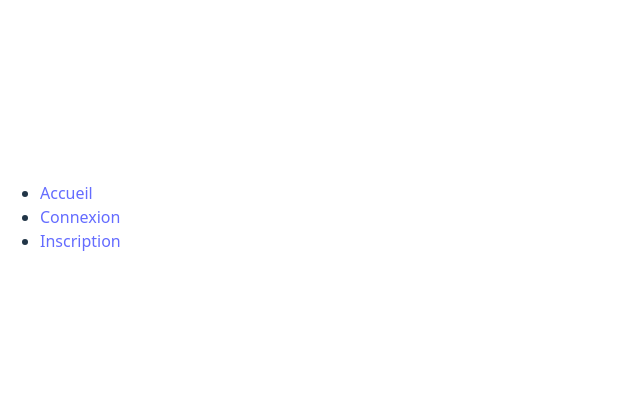
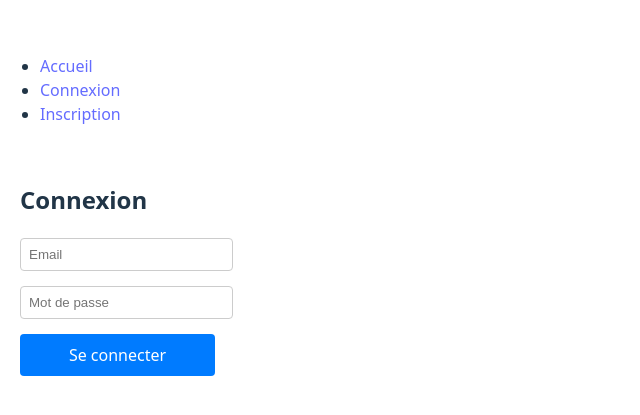
Before and after one commit to KanA-P-dot/SecureNotes, a React (Vite) app in the folder secure-notes-frontend/: page /login in a window 1280 px wide. Shown: the part 183-598 px from the top of the page, without its empty margins (0-640 px from the left). Built offline with nearby package versions, Linux system fonts and the light colour scheme.

Commit message:
feat: ajout page Login et harmonisation du style abvec register

```diff
--- a/secure-notes-frontend/src/App.jsx
+++ b/secure-notes-frontend/src/App.jsx
@@ -1,7 +1,7 @@
 import { BrowserRouter as Router, Routes, Route } from 'react-router-dom'
 import Navbar from './components/Navbar'
 import Dashboard from './pages/Dashboard'
-// import Login from './pages/Login'
+import Login from './pages/Login'
 import Register from './pages/Register'
 // import NoteEditor from './pages/NoteEditor'
 
@@ -14,7 +14,7 @@ function App() {
         <div className="main-content">
           <Routes>
             <Route path="/" element={<Dashboard />} />
-            {/* <Route path="/login" element={<Login />} /> */}
+            <Route path="/login" element={<Login />} />
             <Route path="/register" element={<Register />} />
             {/* <Route path="/note/:id" element={<NoteEditor />} /> */}
           </Routes>
--- a/secure-notes-frontend/src/pages/Login.jsx
+++ b/secure-notes-frontend/src/pages/Login.jsx
@@ -0,0 +1,93 @@
+import { useState } from 'react'
+import { useNavigate } from 'react-router-dom'
+import axios from 'axios'
+
+function Login() {
+  const [email, setEmail] = useState('')
+  const [password, setPassword] = useState('')
+  const navigate = useNavigate()
+  const [error, setError] = useState('')
+
+  // TODO: ajouter validation email
+  // TODO: améliorer gestion erreurs
+
+  const handleSubmit = async (e) => {
+    e.preventDefault()
+
+    // validation qu'il rentre bien les infos
+    if (!email || !password) {
+      setError('Veuillez remplir tous les champs')
+      return
+    }
+
+    try {
+      //  remplacer url par backend
+      const response = await axios.post('http://localhost:3000/api/login', {
+        email,
+        password
+      })
+
+      const token = response.data.token
+      localStorage.setItem('token', token)
+      navigate('/') // Redirige vers Dashboard
+    } catch (err) {
+      console.error(err)
+      setError('Email ou mot de passe incorrect')
+    }
+  }
+
+  return (
+    <div style={{ maxWidth: '400px', margin: '0 auto', padding: '20px' }}>
+      <h2>Connexion</h2>
+      <form onSubmit={handleSubmit}>
+        <div style={{ marginBottom: '15px' }}>
+          <input
+            type="email"
+            placeholder="Email"
+            value={email}
+            onChange={(e) => setEmail(e.target.value)}
+            required
+            style={{
+              width: '100%',
+              padding: '8px',
+              border: '1px solid #ccc',
+              borderRadius: '4px'
+            }}
+          />
+        </div>
+        <div style={{ marginBottom: '15px' }}>
+          <input
+            type="password"
+            placeholder="Mot de passe"
+            value={password}
+            onChange={(e) => setPassword(e.target.value)}
+            required
+            style={{
+              width: '100%',
+              padding: '8px',
+              border: '1px solid #ccc',
+              borderRadius: '4px'
+            }}
+          />
+        </div>
+        <button
+          type="submit"
+          style={{
+            width: '100%',
+            padding: '10px',
+            backgroundColor: '#007bff',
+            color: 'white',
+            border: 'none',
+            borderRadius: '4px',
+            cursor: 'pointer'
+          }}
+        >
+          Se connecter
+        </button>
+      </form>
+      {error && <p style={{ color: 'red', marginTop: '10px' }}>{error}</p>}
+    </div>
+  )
+}
+
+export default Login
```
